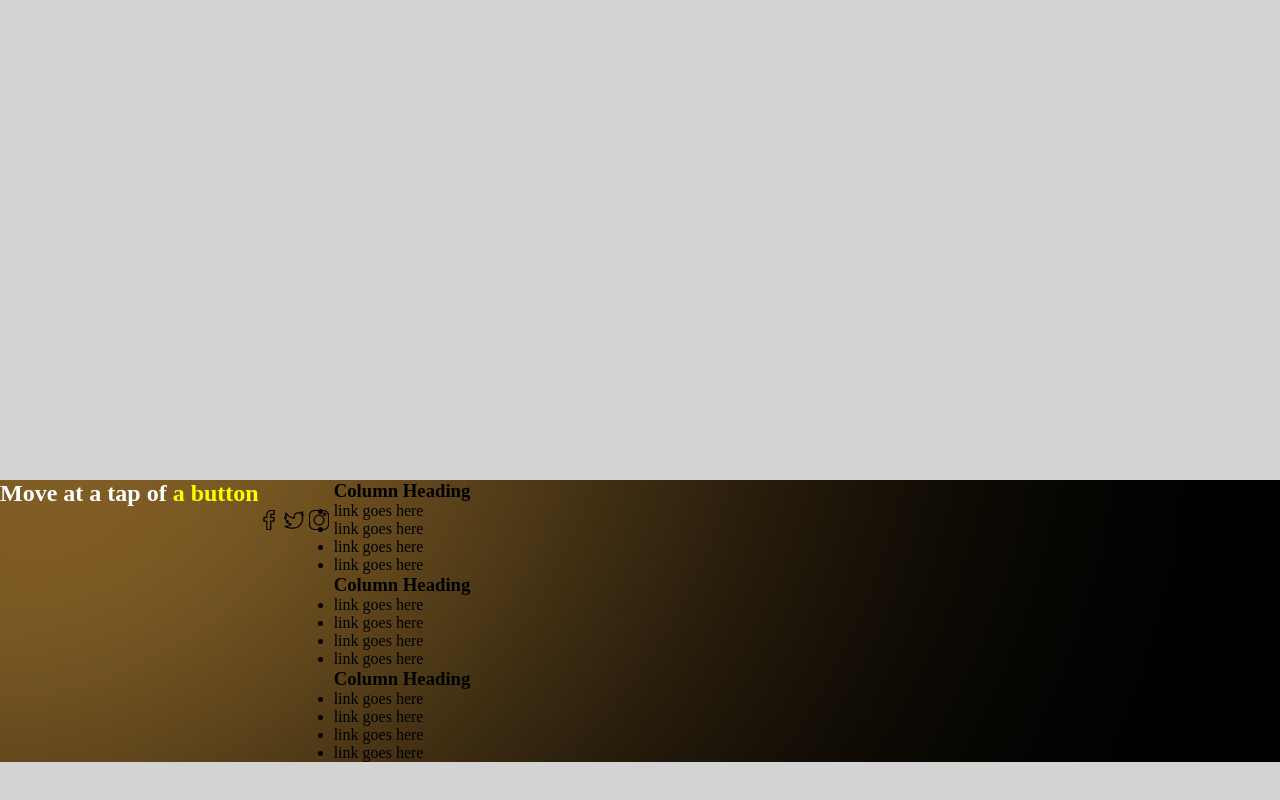
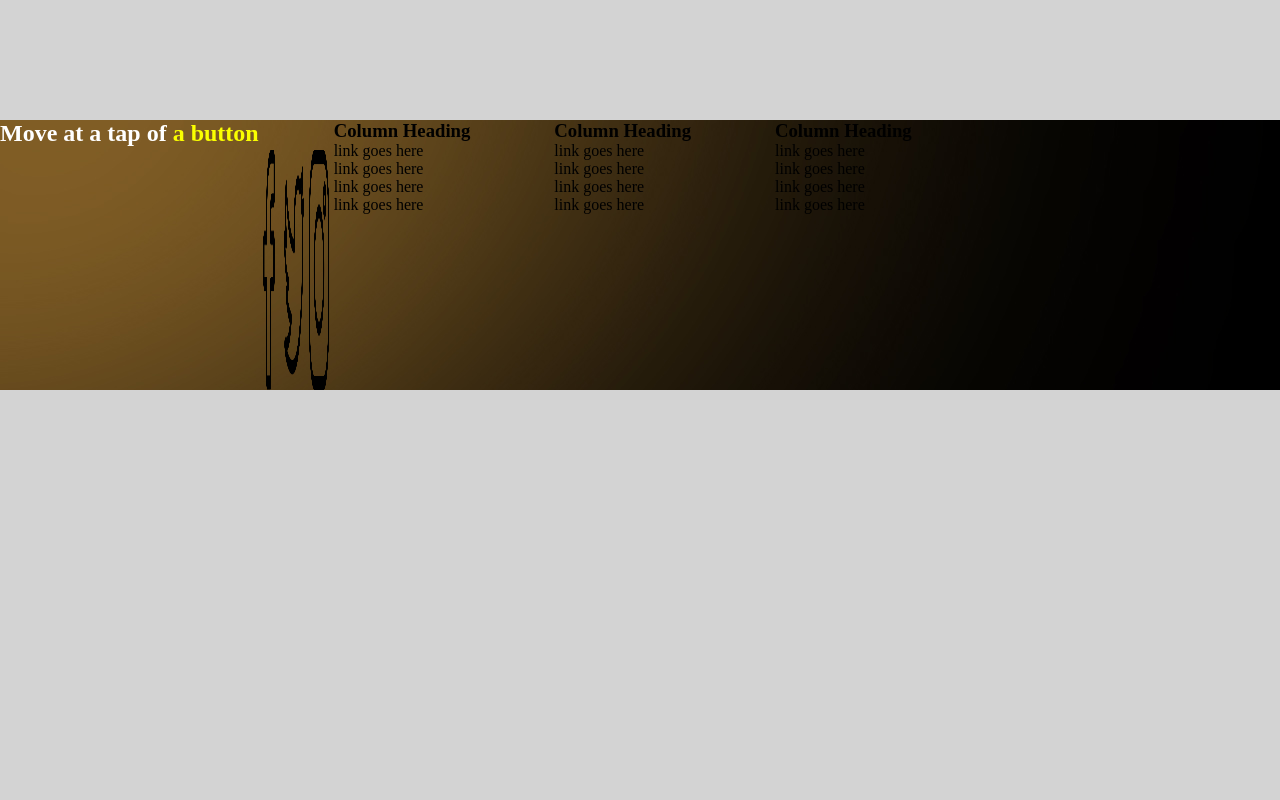
Before and after one commit to loretta-dhahabu/restaurants-landing_page, a plain HTML site: page index.html in a window 1280 px wide. Shown: the part 2300-3100 px from the top of the page. Drawn offline with Linux system fonts and the light colour scheme.

Commit message:
update footer

```diff
--- a/assets/css/style.css
+++ b/assets/css/style.css
@@ -151,7 +151,7 @@ ul> li > a:hover{
 .footer{
     background-image: url("../images/Orange-Images.jpg");
     display: flex;
-    margin-top: -320px;
+    margin-top: -680px;
 }
 .contact ul{
     list-style-type: none;
@@ -170,4 +170,22 @@ ul> li > a:hover{
     float: left;
     display: inline;
     width: 20px;
+    height: 30vh;
 }
+.row{
+    display: flexbox;
+
+}
+.row > .column{
+     display:inline-block;
+     padding-inline-end: 80px;
+}
+.column ul{
+    display: relative;
+    justify-content: center;
+    align-items: center;
+    float: justify;
+}
+.column li{
+    list-style: none;
+}
```
